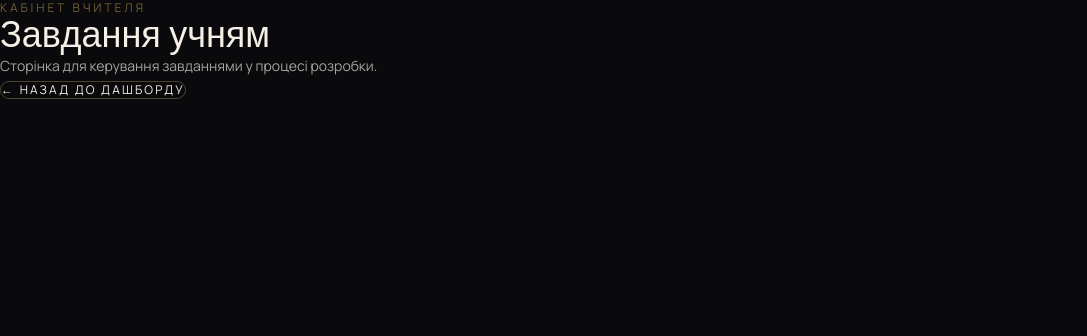
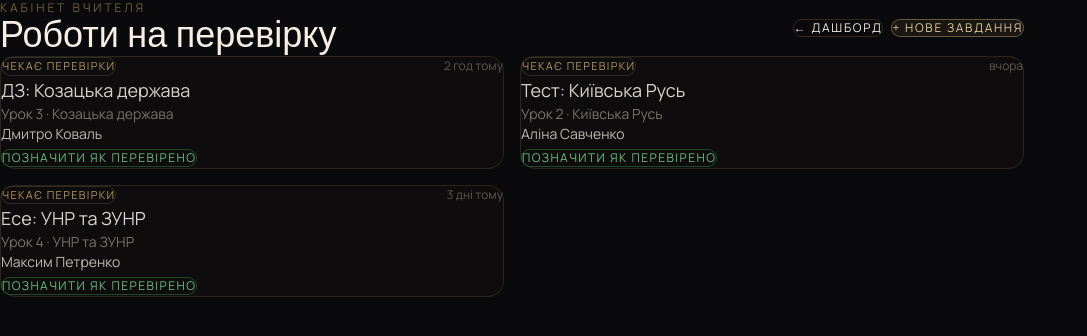
Before and after one commit to historicalalice-pixel/kaya-lms, a Next.js app in the folder web/: page /teacher/assignments in a window 1280 px wide. Shown: the top 336 px of the page, without its empty margins (0-1087 px from the left). Built offline with nearby package versions, Linux system fonts and the light colour scheme.

Commit message:
Implement teacher assignments flow with dashboard sync

```diff
--- a/web/src/app/teacher/assignments/new/page.tsx
+++ b/web/src/app/teacher/assignments/new/page.tsx
@@ -1,16 +1,94 @@
+"use client";
+
 import Link from "next/link";
+import { useRouter } from "next/navigation";
+import { FormEvent, useState } from "react";
+import {
+  getInitials,
+  readTeacherAssignments,
+  writeTeacherAssignments,
+  type TeacherAssignment,
+} from "@/lib/teacher/assignments";
 
 export default function TeacherCreateAssignmentPage() {
+  const router = useRouter();
+  const [title, setTitle] = useState("");
+  const [lesson, setLesson] = useState("");
+  const [studentName, setStudentName] = useState("");
+
+  const canSubmit = title.trim().length > 2 && lesson.trim().length > 2 && studentName.trim().length > 2;
+
+  const onSubmit = (e: FormEvent<HTMLFormElement>) => {
+    e.preventDefault();
+    if (!canSubmit) return;
+
+    const nextItem: TeacherAssignment = {
+      id: crypto.randomUUID(),
+      title: title.trim(),
+      lesson: lesson.trim(),
+      studentName: studentName.trim(),
+      studentInitials: getInitials(studentName) || "У",
+      submittedAt: new Date().toISOString(),
+      status: "pending",
+    };
+
+    const current = readTeacherAssignments();
+    writeTeacherAssignments([nextItem, ...current]);
+    router.push("/teacher/assignments");
+  };
+
   return (
     <main className="mx-auto max-w-3xl px-6 py-12 text-[var(--text-light,#f5efe6)]">
       <p className="text-xs uppercase tracking-[0.24em] text-[rgba(138,116,68,0.8)]">Кабінет вчителя</p>
       <h1 className="mt-3 font-serif text-4xl">Створення завдання</h1>
       <p className="mt-4 text-sm text-[rgba(232,228,221,0.7)]">
-        Редактор завдань ще в роботі. Додано тимчасову сторінку, щоб переходи з кнопки «+ Завдання» працювали коректно.
+        Додайте нове завдання — після збереження воно зʼявиться в розділі «Роботи на перевірку» та на дашборді.
       </p>
-      <Link href="/teacher" className="mt-8 inline-flex rounded-xl border border-[rgba(201,169,110,0.35)] px-4 py-2 text-xs uppercase tracking-[0.18em]">
-        ← Назад до дашборду
-      </Link>
+
+      <form onSubmit={onSubmit} className="mt-8 space-y-4 rounded-2xl border border-[rgba(201,169,110,0.16)] bg-[rgba(16,14,15,0.85)] p-6">
+        <label className="block">
+          <span className="mb-2 block text-xs uppercase tracking-[0.14em] text-[rgba(138,116,68,0.82)]">Назва завдання</span>
+          <input
+            value={title}
+            onChange={(e) => setTitle(e.target.value)}
+            placeholder="Наприклад: ДЗ з теми «Київська Русь»"
+            className="w-full rounded-xl border border-[rgba(201,169,110,0.24)] bg-[rgba(12,11,12,0.88)] px-4 py-3 text-sm outline-none"
+          />
+        </label>
+
+        <label className="block">
+          <span className="mb-2 block text-xs uppercase tracking-[0.14em] text-[rgba(138,116,68,0.82)]">Урок / модуль</span>
+          <input
+            value={lesson}
+            onChange={(e) => setLesson(e.target.value)}
+            placeholder="Наприклад: Урок 2 · Київська Русь"
+            className="w-full rounded-xl border border-[rgba(201,169,110,0.24)] bg-[rgba(12,11,12,0.88)] px-4 py-3 text-sm outline-none"
+          />
+        </label>
+
+        <label className="block">
+          <span className="mb-2 block text-xs uppercase tracking-[0.14em] text-[rgba(138,116,68,0.82)]">Учень</span>
+          <input
+            value={studentName}
+            onChange={(e) => setStudentName(e.target.value)}
+            placeholder="Імʼя та прізвище"
+            className="w-full rounded-xl border border-[rgba(201,169,110,0.24)] bg-[rgba(12,11,12,0.88)] px-4 py-3 text-sm outline-none"
+          />
+        </label>
+
+        <div className="flex flex-wrap gap-2 pt-2">
+          <button
+            type="submit"
+            disabled={!canSubmit}
+            className="inline-flex rounded-xl border border-[rgba(201,169,110,0.45)] bg-[rgba(201,169,110,0.08)] px-4 py-2 text-xs uppercase tracking-[0.14em] text-[var(--gold-light,#e2c992)] disabled:cursor-not-allowed disabled:opacity-40"
+          >
+            Зберегти
+          </button>
+          <Link href="/teacher/assignments" className="inline-flex rounded-xl border border-[rgba(201,169,110,0.2)] px-4 py-2 text-xs uppercase tracking-[0.14em]">
+            Скасувати
+          </Link>
+        </div>
+      </form>
     </main>
   );
 }
--- a/web/src/app/teacher/assignments/page.tsx
+++ b/web/src/app/teacher/assignments/page.tsx
@@ -1,16 +1,89 @@
+"use client";
+
 import Link from "next/link";
+import { useEffect, useState } from "react";
+import {
+  formatTimeAgo,
+  readTeacherAssignments,
+  writeTeacherAssignments,
+  type TeacherAssignment,
+} from "@/lib/teacher/assignments";
 
 export default function TeacherAssignmentsPage() {
+  const [items, setItems] = useState<TeacherAssignment[]>(() => {
+    if (typeof window === "undefined") return [];
+    return readTeacherAssignments();
+  });
+
+  useEffect(() => {
+    const syncAssignments = () => setItems(readTeacherAssignments());
+    window.addEventListener("teacher-assignments-updated", syncAssignments);
+    window.addEventListener("storage", syncAssignments);
+    return () => {
+      window.removeEventListener("teacher-assignments-updated", syncAssignments);
+      window.removeEventListener("storage", syncAssignments);
+    };
+  }, []);
+
+  const markReviewed = (id: string) => {
+    const next = items.map((item) =>
+      item.id === id ? { ...item, status: "reviewed" as const } : item
+    );
+    setItems(next);
+    writeTeacherAssignments(next);
+  };
+
   return (
-    <main className="mx-auto max-w-3xl px-6 py-12 text-[var(--text-light,#f5efe6)]">
-      <p className="text-xs uppercase tracking-[0.24em] text-[rgba(138,116,68,0.8)]">Кабінет вчителя</p>
-      <h1 className="mt-3 font-serif text-4xl">Завдання учням</h1>
-      <p className="mt-4 text-sm text-[rgba(232,228,221,0.7)]">
-        Сторінка для керування завданнями у процесі розробки.
-      </p>
-      <Link href="/teacher" className="mt-8 inline-flex rounded-xl border border-[rgba(201,169,110,0.35)] px-4 py-2 text-xs uppercase tracking-[0.18em]">
-        ← Назад до дашборду
-      </Link>
+    <main className="mx-auto max-w-5xl px-6 py-12 text-[var(--text-light,#f5efe6)]">
+      <div className="mb-8 flex flex-wrap items-center justify-between gap-4">
+        <div>
+          <p className="text-xs uppercase tracking-[0.24em] text-[rgba(138,116,68,0.8)]">
+            Кабінет вчителя
+          </p>
+          <h1 className="mt-3 font-serif text-4xl">Роботи на перевірку</h1>
+        </div>
+        <div className="flex gap-2">
+          <Link href="/teacher" className="inline-flex rounded-xl border border-[rgba(201,169,110,0.2)] px-4 py-2 text-xs uppercase tracking-[0.14em]">
+            ← Дашборд
+          </Link>
+          <Link href="/teacher/assignments/new" className="inline-flex rounded-xl border border-[rgba(201,169,110,0.45)] bg-[rgba(201,169,110,0.08)] px-4 py-2 text-xs uppercase tracking-[0.14em] text-[var(--gold-light,#e2c992)]">
+            + Нове завдання
+          </Link>
+        </div>
+      </div>
+
+      {items.length === 0 ? (
+        <div className="rounded-2xl border border-[rgba(201,169,110,0.16)] p-8 text-sm text-[rgba(232,228,221,0.72)]">
+          Поки що робіт немає. Створіть перше завдання, щоб воно зʼявилося тут.
+        </div>
+      ) : (
+        <div className="grid gap-4 md:grid-cols-2">
+          {items.map((item) => (
+            <article key={item.id} className="rounded-2xl border border-[rgba(201,169,110,0.16)] bg-[rgba(16,14,15,0.85)] p-5">
+              <div className="mb-3 flex items-center justify-between gap-2">
+                <span className="inline-flex items-center rounded-full border border-[rgba(201,169,110,0.2)] px-2 py-1 text-[11px] uppercase tracking-[0.12em] text-[rgba(201,169,110,0.86)]">
+                  {item.status === "pending" ? "Чекає перевірки" : "Перевірено"}
+                </span>
+                <span className="text-xs text-[rgba(154,149,141,0.55)]">{formatTimeAgo(item.submittedAt)}</span>
+              </div>
+
+              <p className="text-lg text-[rgba(232,228,221,0.92)]">{item.title}</p>
+              <p className="mt-2 text-sm text-[rgba(154,149,141,0.75)]">{item.lesson}</p>
+              <p className="mt-3 text-sm text-[rgba(232,228,221,0.8)]">{item.studentName}</p>
+
+              {item.status === "pending" && (
+                <button
+                  type="button"
+                  onClick={() => markReviewed(item.id)}
+                  className="mt-4 inline-flex rounded-xl border border-[rgba(52,168,83,0.4)] px-3 py-2 text-xs uppercase tracking-[0.12em] text-[rgba(116,208,140,0.9)]"
+                >
+                  Позначити як перевірено
+                </button>
+              )}
+            </article>
+          ))}
+        </div>
+      )}
     </main>
   );
 }
--- /dev/null
+++ b/web/src/lib/teacher/assignments.ts
@@ -0,0 +1,99 @@
+export type TeacherAssignment = {
+  id: string;
+  studentName: string;
+  studentInitials: string;
+  lesson: string;
+  title: string;
+  submittedAt: string;
+  status: "pending" | "reviewed";
+};
+
+export const TEACHER_ASSIGNMENTS_KEY = "kaya.teacher.assignments";
+
+export const defaultTeacherAssignments: TeacherAssignment[] = [
+  {
+    id: "seed-dk-1",
+    studentName: "Дмитро Коваль",
+    studentInitials: "ДК",
+    lesson: "Урок 3 · Козацька держава",
+    title: "ДЗ: Козацька держава",
+    submittedAt: new Date(Date.now() - 2 * 60 * 60 * 1000).toISOString(),
+    status: "pending",
+  },
+  {
+    id: "seed-as-1",
+    studentName: "Аліна Савченко",
+    studentInitials: "АС",
+    lesson: "Урок 2 · Київська Русь",
+    title: "Тест: Київська Русь",
+    submittedAt: new Date(Date.now() - 26 * 60 * 60 * 1000).toISOString(),
+    status: "pending",
+  },
+  {
+    id: "seed-mp-1",
+    studentName: "Максим Петренко",
+    studentInitials: "МП",
+    lesson: "Урок 4 · УНР та ЗУНР",
+    title: "Есе: УНР та ЗУНР",
+    submittedAt: new Date(Date.now() - 3 * 24 * 60 * 60 * 1000).toISOString(),
+    status: "pending",
+  },
+];
+
+export function getInitials(name: string) {
+  return name
+    .trim()
+    .split(/\s+/)
+    .filter(Boolean)
+    .slice(0, 2)
+    .map((part) => part[0]?.toUpperCase() ?? "")
+    .join("");
+}
+
+export function readTeacherAssignments(): TeacherAssignment[] {
+  if (typeof window === "undefined") return defaultTeacherAssignments;
+
+  const raw = window.localStorage.getItem(TEACHER_ASSIGNMENTS_KEY);
+  if (!raw) {
+    window.localStorage.setItem(
+      TEACHER_ASSIGNMENTS_KEY,
+      JSON.stringify(defaultTeacherAssignments)
+    );
+    return defaultTeacherAssignments;
+  }
+
+  try {
+    const parsed = JSON.parse(raw) as TeacherAssignment[];
+    if (!Array.isArray(parsed)) return defaultTeacherAssignments;
+    return parsed;
+  } catch {
+    return defaultTeacherAssignments;
+  }
+}
+
+export function writeTeacherAssignments(items: TeacherAssignment[]) {
+  if (typeof window === "undefined") return;
+  window.localStorage.setItem(TEACHER_ASSIGNMENTS_KEY, JSON.stringify(items));
+  window.dispatchEvent(new Event("teacher-assignments-updated"));
+}
+
+export function formatTimeAgo(dateISO: string): string {
+  const diffMs = Date.now() - new Date(dateISO).getTime();
+  const minute = 60 * 1000;
+  const hour = 60 * minute;
+  const day = 24 * hour;
+
+  if (diffMs < hour) {
+    const minutes = Math.max(1, Math.round(diffMs / minute));
+    return `${minutes} хв тому`;
+  }
+
+  if (diffMs < day) {
+    const hours = Math.max(1, Math.round(diffMs / hour));
+    return `${hours} год тому`;
+  }
+
+  const days = Math.max(1, Math.round(diffMs / day));
+  if (days === 1) return "вчора";
+  return `${days} дні тому`;
+}
```
Also changed, not shown: web/src/app/teacher/page.tsx (+32 -23 lines).
